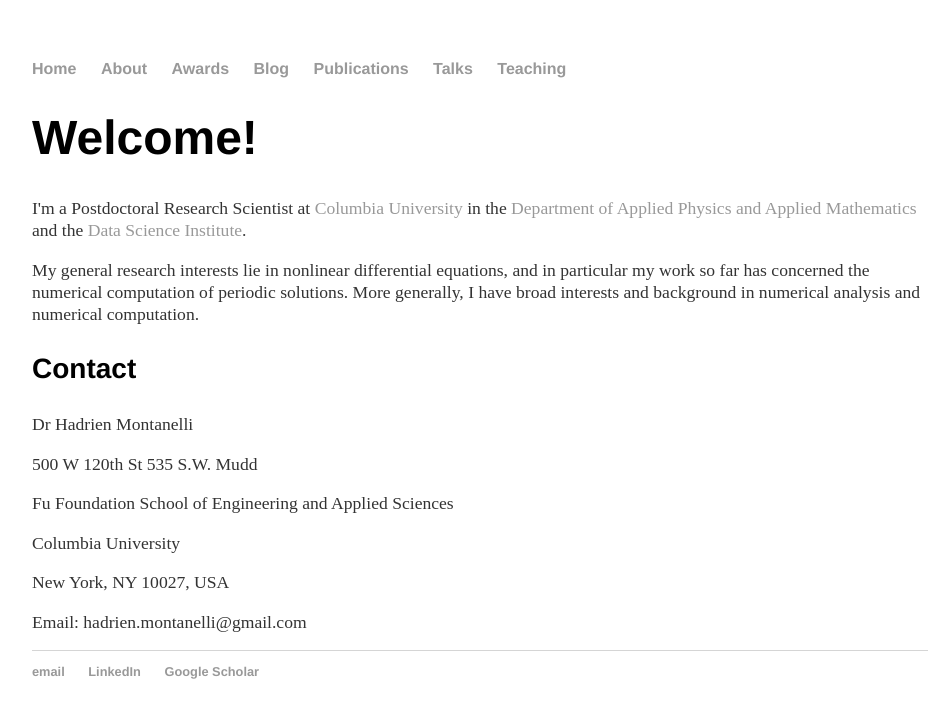
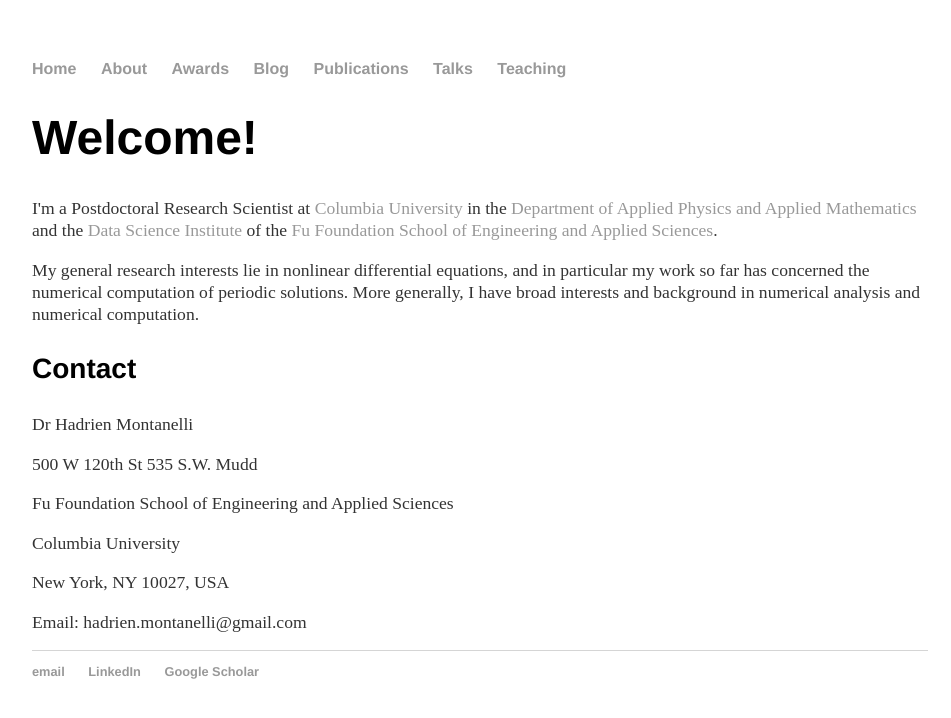
Before and after one commit to Hadrien-Montanelli/Hadrien-Montanelli.github.io, a Jekyll site: the page built from index.html, in a window 1280 px wide. Shown: the top 718 px of the page, without its empty margins (160-1111 px from the left). Built offline with Jekyll 4.4.1, drawn with Linux system fonts in a browser that asks for light colours.

Commit message:
Update index.html

```diff
--- a/index.html
+++ b/index.html
@@ -6,7 +6,8 @@ title: Hadrien Montanelli
 	<h1>Welcome!</h1>
 	<p>I'm a Postdoctoral Research Scientist at <a href="http://www.columbia.edu">Columbia University</a>
 	in the <a href="http://apam.columbia.edu">Department of Applied Physics and Applied Mathematics</a>
-	and the <a href="http://datascience.columbia.edu">Data Science Institute</a>.
+	and the <a href="http://datascience.columbia.edu">Data Science Institute</a> of the
+        <a href="http://engineering.columbia.edu">Fu Foundation School of Engineering and Applied Sciences</a>.
         <p>My general research interests lie in nonlinear differential equations, and in particular my work so far has concerned the numerical computation of periodic solutions.
 	More generally, I have broad interests and background in numerical analysis and numerical computation.</p>
 	<h3>Contact</h3>
```
